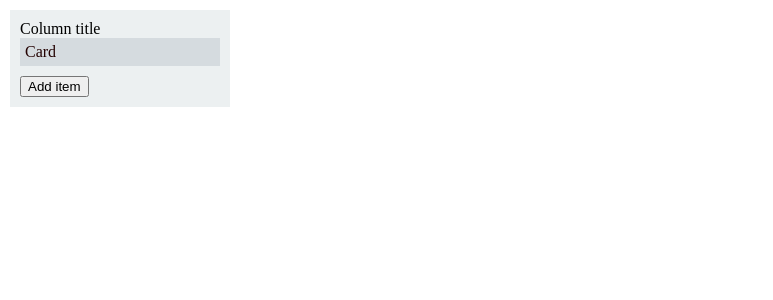
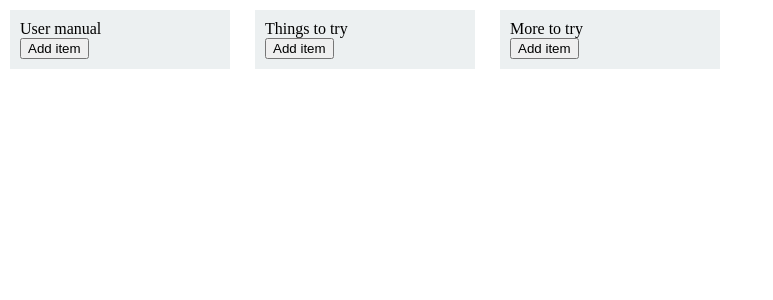
Before and after one commit to itzvinoth/notlify, a Vue app in the folder notlify-front/: page /new in a window 1280 px wide. Shown: the top 300 px of the page, without its empty margins (0-773 px from the left). Built offline with nearby package versions, Linux system fonts and the light colour scheme.

Commit message:
feat: columns seperate file add and css changes

```diff
--- a/notlify-front/src/assets/kanban.scss
+++ b/notlify-front/src/assets/kanban.scss
@@ -1,4 +1,7 @@
 .kb-container {
+	// display: flex;
+}
+.kb__columns {
 	display: flex;
 }
 .kb__column {
--- /dev/null
+++ b/notlify-front/src/components/kanban/Card.vue
@@ -0,0 +1,5 @@
+<template>
+	<div class="kanban__card" draggable="true">
+		<div class="kanban__card--input" contenteditable></div>
+	</div>
+</template>
--- a/notlify-front/src/components/kanban/Column.vue
+++ b/notlify-front/src/components/kanban/Column.vue
@@ -0,0 +1,21 @@
+<template>
+	<div class="kb__columns">
+		<div class="kb__column" v-for="column in columns" :key="column.id">
+			<div class="kb__column--title">
+				{{ column.title }}
+			</div>
+			<div class="kb__column--cards"></div>
+			<button class="kb__add-item" type="button">Add item</button>
+		</div>
+	</div>
+</template>
+
+<script>
+export default {
+	props: {
+		columns: {
+			type: Object
+		}
+	}
+}
+</script>
--- a/notlify-front/src/views/KanbanView.vue
+++ b/notlify-front/src/views/KanbanView.vue
@@ -1,21 +1,17 @@
 <template>
 	<div class="kb-container">
-		<div class="kb__column">
-			<div class="kb__column--title">
-				Column title
-			</div>
-			<div class="kb__column--cards">
-				<div class="kb__card--item" contenteditable>Card</div>
-				<div class="kb__drop-zone"></div>
-			</div>
-			<button class="kb__add-item" type="button">Add item</button>
-		</div>
+		<column :columns="columns" />
 	</div>
 </template>
 
 <script>
+import Column from "@/components/kanban/Column.vue";
+
 export default {
 	name: 'kanban',
+	components: {
+		'column': Column
+	},
 	data () {
 		return {
 			columns: [{
```
